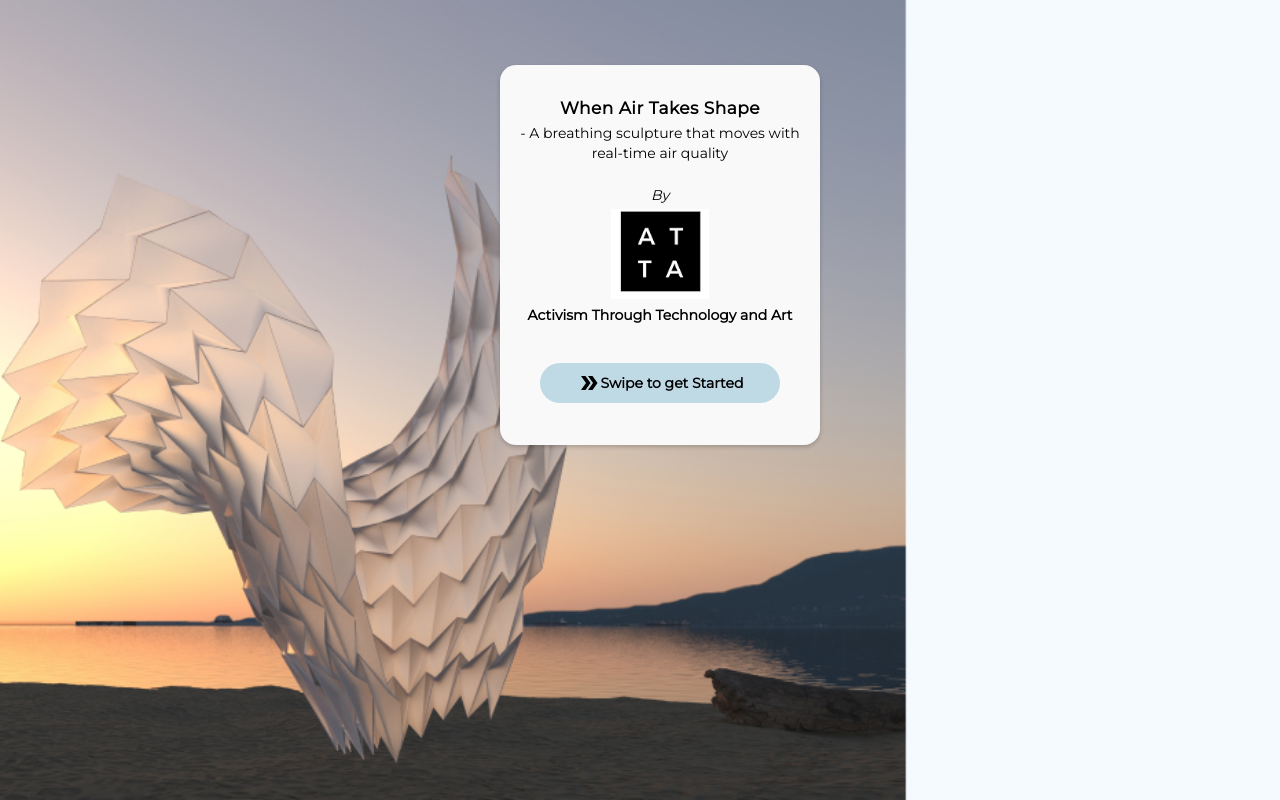
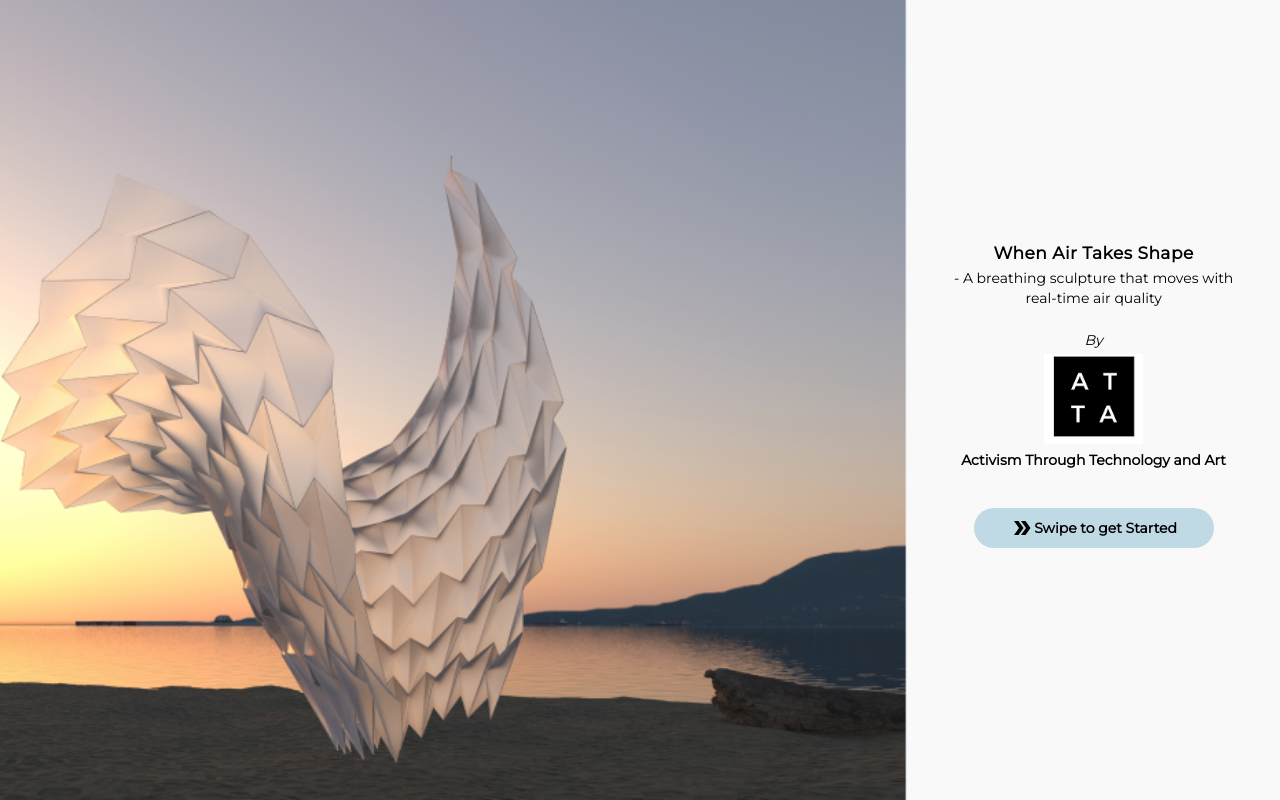
Before and after one commit to iszufnara/ATTA-When-Air-Takes-Shape, a React (Create React App) app in the folder Client/: page / in a window 1280 px wide. Built offline with nearby package versions, Linux system fonts and the light colour scheme.

Commit message:
add responsiveness to landing page for bigger screens

```diff
--- a/Client/src/components/MapFilter.tsx
+++ b/Client/src/components/MapFilter.tsx
@@ -151,7 +151,7 @@ export function MapFilter() {
 
 
   return (
-    // <Draggable bounds="parent">
+    <Draggable bounds="parent">
       <div className="map-filter-container">
         <SearchBar />
         <div className="line"></div>
@@ -179,6 +179,6 @@ export function MapFilter() {
 
         </div>
       </div>
-    // </Draggable>
+    </Draggable>
   );
 }
--- a/Client/src/components/css/swipe.scss
+++ b/Client/src/components/css/swipe.scss
@@ -47,6 +47,11 @@ $swipe-breakpoint-four: '>630px';
 
   @include media('>890px') {
     left: 500px
+  }
+
+  @include media('>1024px') {
+    position: static;
+    box-shadow: none;
   }
 
 }
--- a/Client/src/routes/LandingPage.tsx
+++ b/Client/src/routes/LandingPage.tsx
@@ -14,7 +14,9 @@ export function LandingPage(props: LandingPageInterface) {
   return (
     <div className='landing-route-container'>
       <img src={rectange77} />
-      <SwipeCard />
+      <div className="outer-container-on-swipe">
+        <SwipeCard />
+      </div>
     </div>
   );
 }
--- a/Client/src/routes/css/landing.scss
+++ b/Client/src/routes/css/landing.scss
@@ -11,4 +11,17 @@
     object-fit: contain;
   }
 
+  @include media('>1024px') {}
+
 }
+
+.outer-container-on-swipe {
+  width: 100vw;
+
+  @include media('>1024px') {
+    display: flex;
+    align-items: center;
+    justify-content: center;
+    background: var(--temp-text-background, #F9F9F9);
+  }
+}
```
Lines whose indentation alone changed are shown as unchanged.
